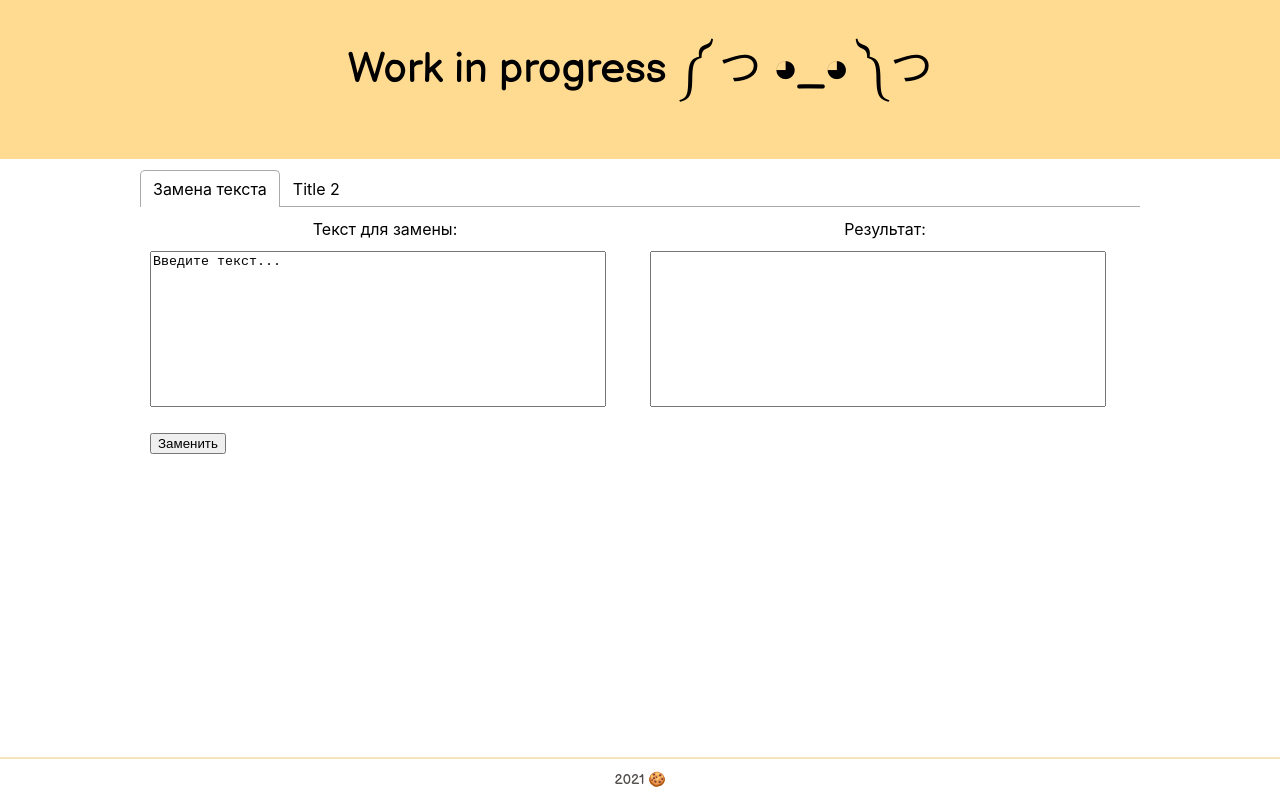
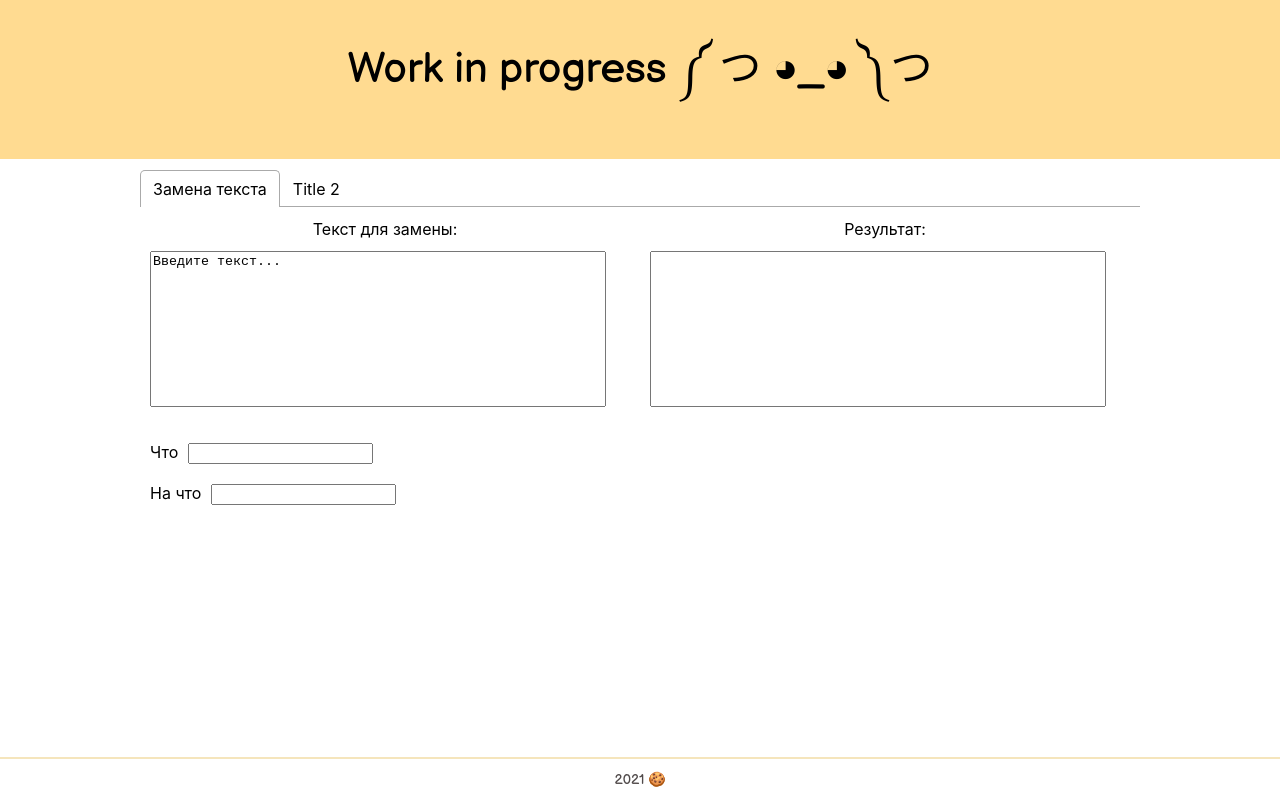
Before and after one commit to DoubleCookies/StringSwapWeb, a React (Create React App) app: page / in a window 1280 px wide. Built offline with nearby package versions, Linux system fonts and the light colour scheme.

Commit message:
Replace form logic is done

```diff
--- a/src/components/replaceText/ReplaceText.tsx
+++ b/src/components/replaceText/ReplaceText.tsx
@@ -6,7 +6,9 @@ interface MyProps {
 
 interface MyState {
   startValue: string,
-  finishValue: string
+  finishValue: string,
+  replaceStart: string,
+  replaceFinish: string
 }
 
 
@@ -16,6 +18,8 @@ class ReplaceText extends React.Component<MyProps, MyState> {
 
     this.state = {
       startValue: 'Введите текст...',
+      replaceStart: '',
+      replaceFinish: '',
       finishValue: ''
     };
 
@@ -29,22 +33,50 @@ class ReplaceText extends React.Component<MyProps, MyState> {
     event.preventDefault();
   }
 
-  handleOnChange(event: any) {
+  replaceText() {
+    const {startValue, replaceStart, replaceFinish} = this.state;
+    if (replaceStart) {
+      const resultString = startValue.replaceAll(replaceStart, replaceFinish);
+      this.setState({
+        finishValue: resultString
+      })
+    } else {
+      return;
+    }
+  }
+
+  handleReplaceStart(event: any) {
     this.setState({
-      startValue: event.target.value
+      replaceStart: event.target.value
     });
+    setTimeout(this.replaceText.bind(this), 10);
+  }
+
+  handleReplaceFinish(event: any) {
+    this.setState({
+      replaceFinish: event.target.value
+    });
+    setTimeout(this.replaceText.bind(this), 10);
   }
 
   render() {
     return (
-      <form onSubmit={this.handleSubmit.bind(this)} onChange={this.handleOnChange.bind(this)}>
+      <form>
         <div style={{display: 'flex', flexDirection: 'row'}}>
           <div style={{flexDirection: 'column', flexBasis: '50%'}}>
             <label className="form-label">
               Текст для замены:
             </label>
             <textarea className="form-text-area" defaultValue={this.state.startValue} rows={10}/>
-            <input className="process-button" type="submit" value="Заменить"/>
+            <div style={{margin: 10}}>
+              <label>Что</label>
+              <input className="process-button" onChange={this.handleReplaceStart.bind(this)}
+                     type="text" value={this.state.replaceStart}/>
+              <br/>
+              <label>На что</label>
+              <input className="process-button" onChange={this.handleReplaceFinish.bind(this)}
+                     type="text" value={this.state.replaceFinish}/>
+            </div>
           </div>
           <div style={{flexDirection: 'column', flexBasis: '50%'}}>
             <label className="form-label">
```
